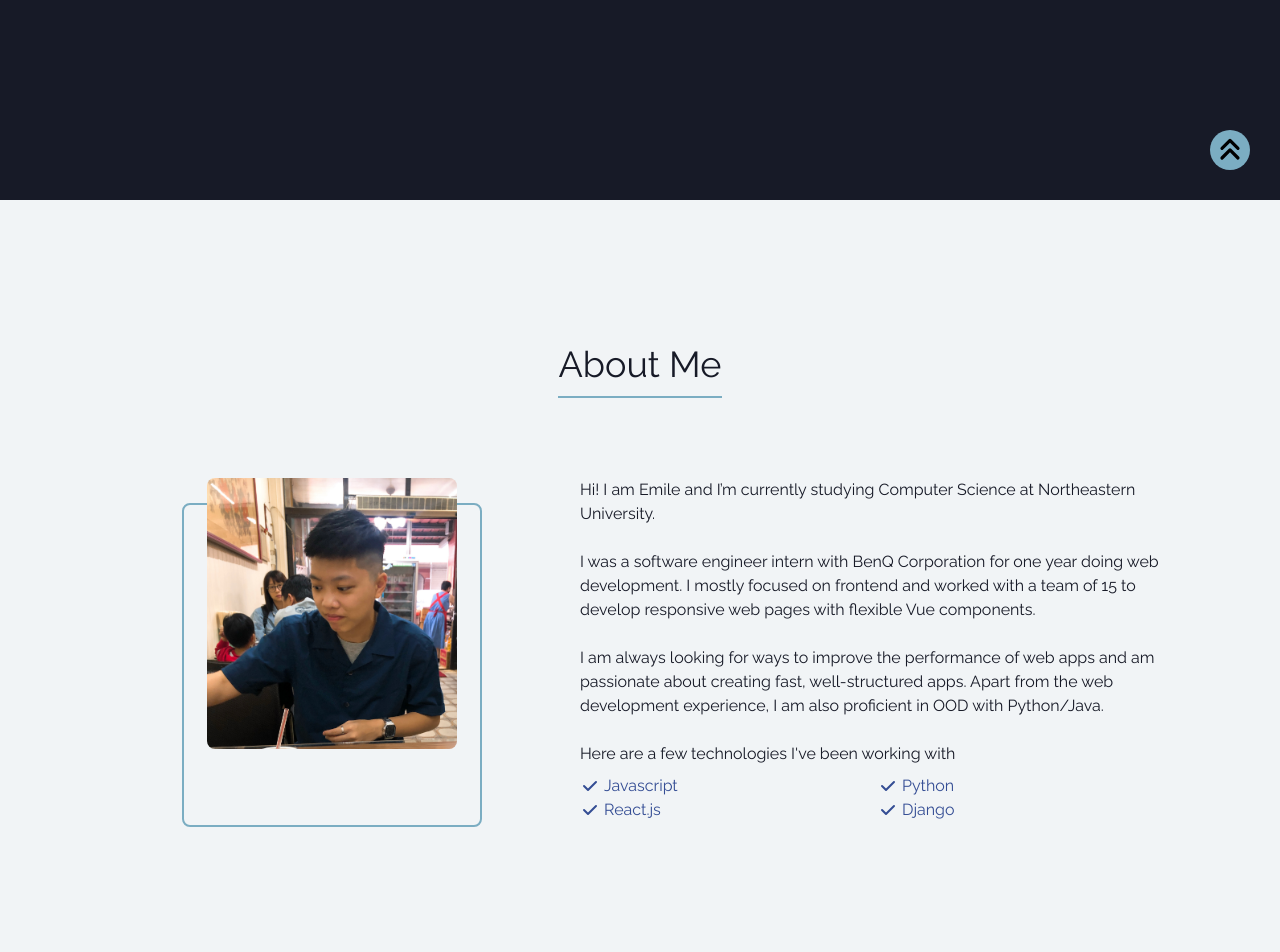
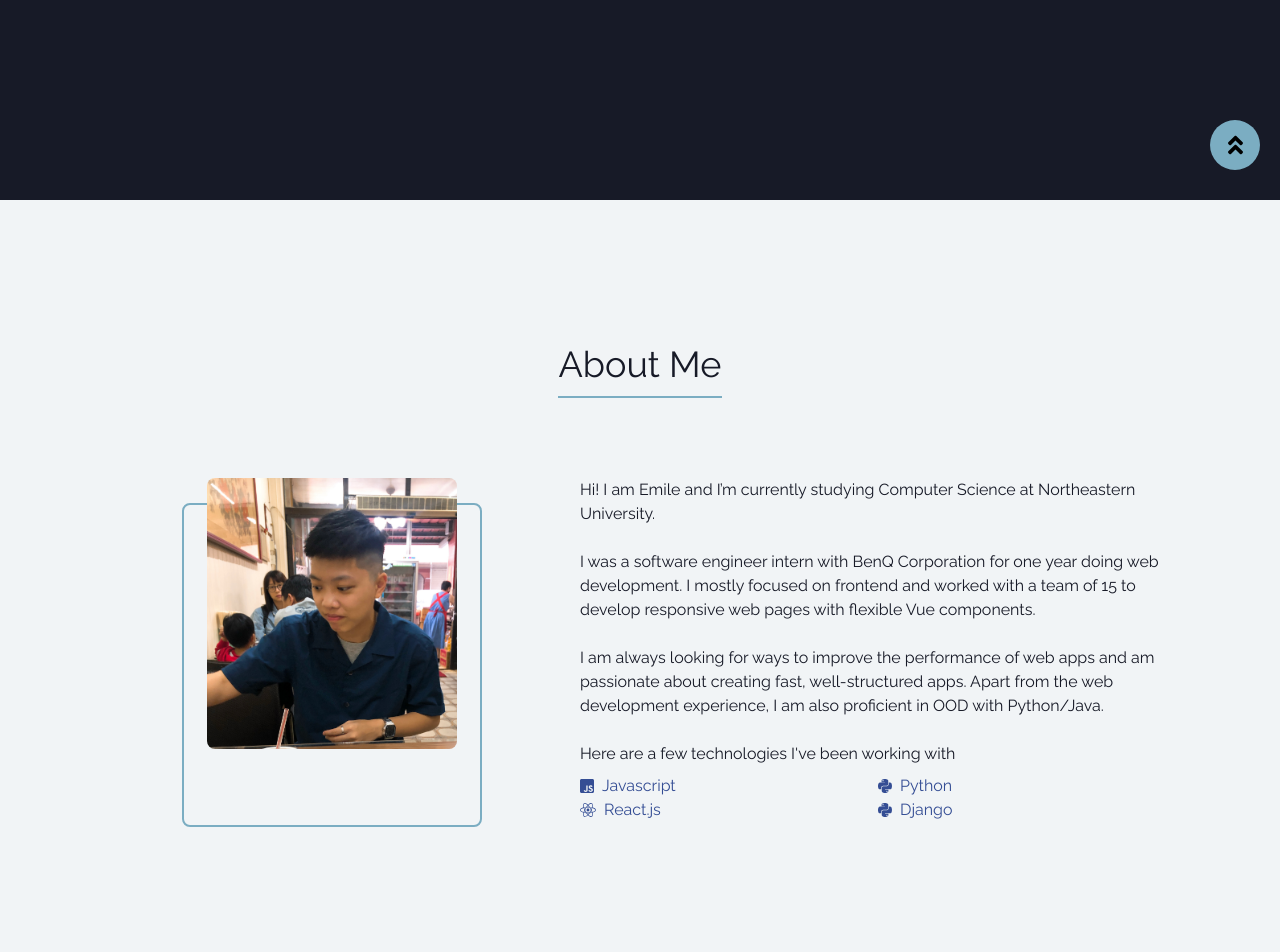
Before and after one commit to tyhuang06/tyhuang_v2, a React (Create React App) app: page / in a window 1280 px wide. Shown: the part 600-1552 px from the top of the page. Built offline with nearby package versions, Linux system fonts and the light colour scheme.

Commit message:
feat(contact): social icons working

```diff
--- a/package.json
+++ b/package.json
@@ -4,6 +4,10 @@
   "private": true,
   "dependencies": {
     "@emailjs/browser": "^3.3.1",
+    "@fortawesome/fontawesome-svg-core": "^1.2.36",
+    "@fortawesome/free-brands-svg-icons": "^5.15.4",
+    "@fortawesome/free-solid-svg-icons": "^5.15.4",
+    "@fortawesome/react-fontawesome": "^0.1.16",
     "@headlessui/react": "^1.4.2",
     "@heroicons/react": "^1.0.5",
     "@testing-library/jest-dom": "^5.14.1",
--- a/src/App.js
+++ b/src/App.js
@@ -4,6 +4,8 @@ import About from "./components/About";
 import Projects from "./components/Projects";
 import Contact from "./components/Contact";
 import { animateScroll as scroll } from "react-scroll";
+import { FontAwesomeIcon } from "@fortawesome/react-fontawesome";
+import { faAngleDoubleUp } from "@fortawesome/free-solid-svg-icons";
 import { ChevronDoubleUpIcon } from "@heroicons/react/solid";
 
 function App() {
@@ -13,8 +15,8 @@ function App() {
 
     return (
         <div className="main">
-            <div className="top-btn">
-                <ChevronDoubleUpIcon onClick={scrollToTop} />
+            <div className="top-btn" onClick={scrollToTop}>
+                <FontAwesomeIcon icon={faAngleDoubleUp} className="text-2xl" />
             </div>
             <Navbar />
             <Landing />
--- a/src/components/About.js
+++ b/src/components/About.js
@@ -1,6 +1,11 @@
 import React from "react";
-import { CheckIcon } from "@heroicons/react/solid";
 import aboutPic from "../assets/about.jpg";
+import { FontAwesomeIcon } from "@fortawesome/react-fontawesome";
+import {
+    faJsSquare,
+    faPython,
+    faReact,
+} from "@fortawesome/free-brands-svg-icons";
 
 const About = () => {
     return (
@@ -45,21 +50,33 @@ const About = () => {
                         <div className="flex flex-col w-full text-navy font-medium mt-2">
                             <div className="flex w-full">
                                 <div className="about-skills">
-                                    <CheckIcon className="icon" />
+                                    <FontAwesomeIcon
+                                        icon={faJsSquare}
+                                        className="mr-2"
+                                    />
                                     Javascript
                                 </div>
                                 <div className="about-skills">
-                                    <CheckIcon className="icon" />
+                                    <FontAwesomeIcon
+                                        icon={faPython}
+                                        className="mr-2"
+                                    />
                                     Python
                                 </div>
                             </div>
                             <div className="flex w-full">
                                 <div className="about-skills">
-                                    <CheckIcon className="icon" />
+                                    <FontAwesomeIcon
+                                        icon={faReact}
+                                        className="mr-2"
+                                    />
                                     React.js
                                 </div>
                                 <div className="about-skills">
-                                    <CheckIcon className="icon" />
+                                    <FontAwesomeIcon
+                                        icon={faPython}
+                                        className="mr-2"
+                                    />
                                     Django
                                 </div>
                             </div>
--- a/src/components/Contact.js
+++ b/src/components/Contact.js
@@ -1,5 +1,12 @@
 import React from "react";
 import ContactForm from "./ContactForm";
+import { FontAwesomeIcon } from "@fortawesome/react-fontawesome";
+import {
+    faGithub,
+    faLinkedinIn,
+    faInstagram,
+    faFacebookF,
+} from "@fortawesome/free-brands-svg-icons";
 
 const Contact = () => {
     return (
@@ -8,9 +15,45 @@ const Contact = () => {
                 <div className="text-4xl text-shark border-b-2 border-blue pb-3 mb-14">
                     Contact Me
                 </div>
-                <div className="flex w-4/5 bg-sea text-white">
+                <div className="flex flex-col md:flex-row w-4/5 bg-sea text-white rounded-lg">
                     <div className="left w-full md:w-1/2">
-                        <div>Get in touch!</div>
+                        <div className="m-6">
+                            <div className="text-2xl"></div>
+                            <div className="social-icons-wrapper">
+                                <a
+                                    className="social-icons"
+                                    target="_blank"
+                                    rel="noreferrer"
+                                    href="https://www.linkedin.com/in/tyhuang06/"
+                                >
+                                    <FontAwesomeIcon icon={faLinkedinIn} />
+                                </a>
+                                <a
+                                    className="social-icons"
+                                    target="_blank"
+                                    rel="noreferrer"
+                                    href="https://github.com/tyhuang06"
+                                >
+                                    <FontAwesomeIcon icon={faGithub} />
+                                </a>
+                                <a
+                                    className="social-icons"
+                                    target="_blank"
+                                    rel="noreferrer"
+                                    href="https://www.instagram.com/yellowfish_8787/"
+                                >
+                                    <FontAwesomeIcon icon={faInstagram} />
+                                </a>
+                                <a
+                                    className="social-icons"
+                                    target="_blank"
+                                    rel="noreferrer"
+                                    href="https://facebook.com/tyhuang06"
+                                >
+                                    <FontAwesomeIcon icon={faFacebookF} />
+                                </a>
+                            </div>
+                        </div>
                     </div>
                     <div className="right w-fulll md:w-1/2">
                         <ContactForm />
--- a/src/index.css
+++ b/src/index.css
@@ -56,11 +56,15 @@ code {
 }
 
 .top-btn {
-    @apply fixed bg-blue rounded-full p-1 z-20;
+    @apply fixed flex items-center justify-center bg-blue rounded-full p-1 z-20;
     bottom: 30px;
-    right: 30px;
-    height: 40px;
-    width: 40px;
+    right: 20px;
+    height: 50px;
+    width: 50px;
+}
+
+.top-btn:hover {
+    @apply text-white;
 }
 
 /* Navbar */
@@ -141,6 +145,22 @@ code {
 }
 
 /* Contact */
+.social-icons-wrapper {
+    @apply flex items-center;
+    height: 40px;
+}
+
+.social-icons {
+    @apply flex items-center text-2xl;
+    height: 40px;
+    width: 40px;
+    transition: 0.3s;
+}
+
+.social-icons:hover {
+    @apply text-3xl text-blue;
+}
+
 .contact-form .wrapper {
     @apply flex flex-col w-full text-shark relative;
 }
```
Also changed, not shown: 1 other file (tests, documents, lock files or other folders).
